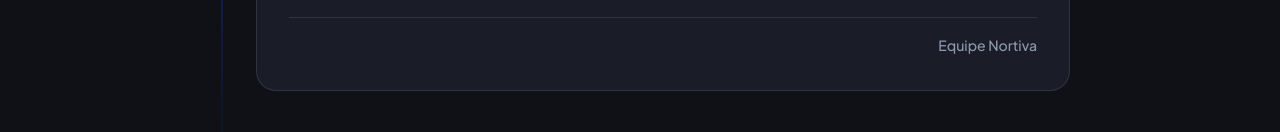
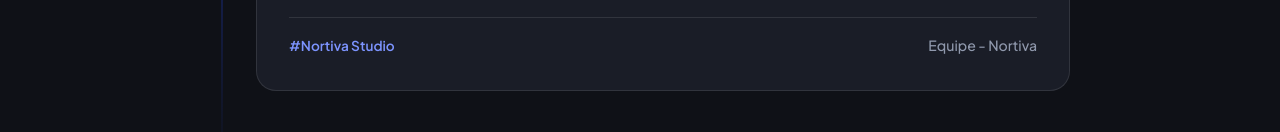
Before and after one commit to Nortiva/Site, a plain HTML site: page portal.html in a window 1280 px wide. Shown: the part 1261-1393 px from the top of the page. Drawn offline with Linux system fonts and the light colour scheme.

Commit message:
Update footer with new author and tag information

```diff
--- a/portal.html
+++ b/portal.html
@@ -63,7 +63,8 @@
           <p class="entry-desc">Nascemos com a missão de criar soluções digitais modernas, unindo design, tecnologia e inovação para ajudar empresas a crescer no ambiente digital. Este será o nosso espaço oficial para compartilhar novidades, lançamentos, melhorias, correções e a evolução dos nossos produtos e serviços.</p>
           <div class="entry-image"><img src="assets/images/banner.png" alt="Fundação da Nortiva" loading="lazy"></div>
           <footer class="entry-footer">
-            <span class="entry-author">Equipe Nortiva</span>
+              <span class="tag">#Nortiva Studio</span>
+            <span class="entry-author">Equipe - Nortiva</span>
           </footer>
         </div>
       </article>
```
